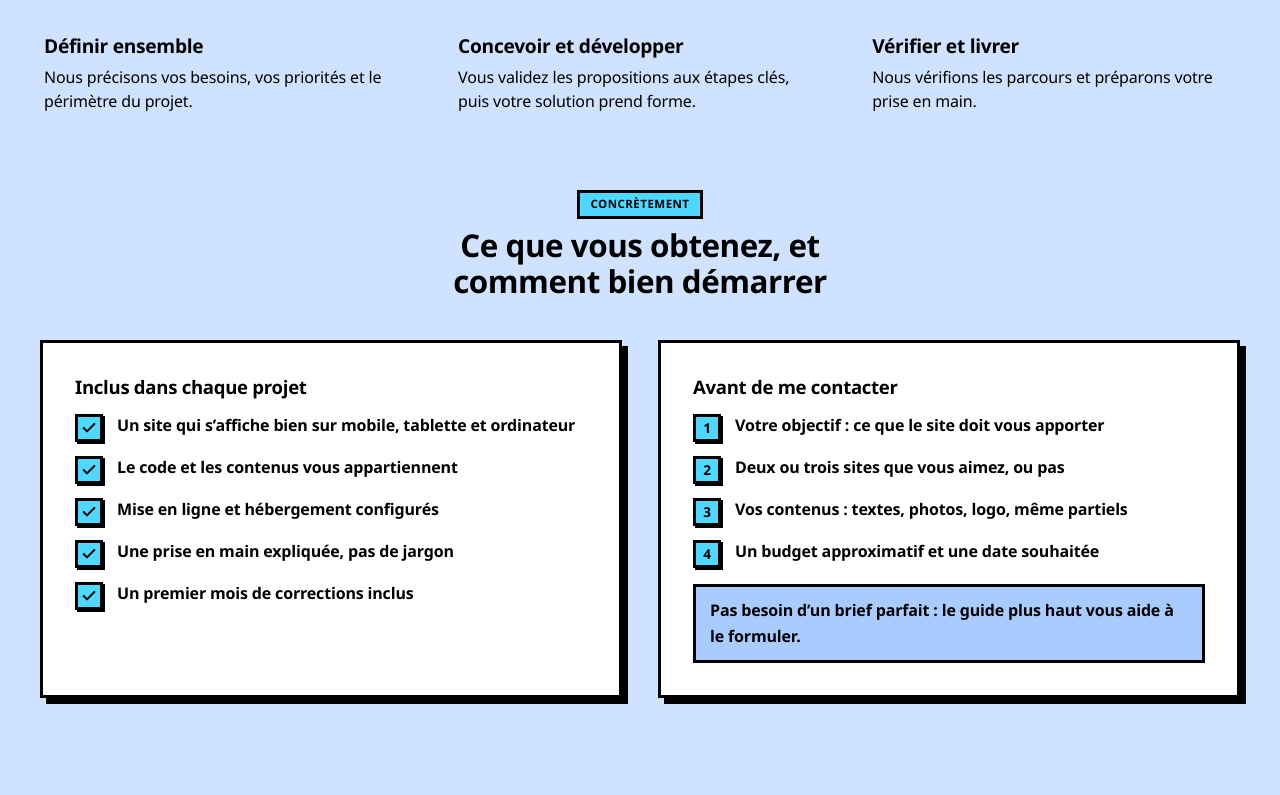
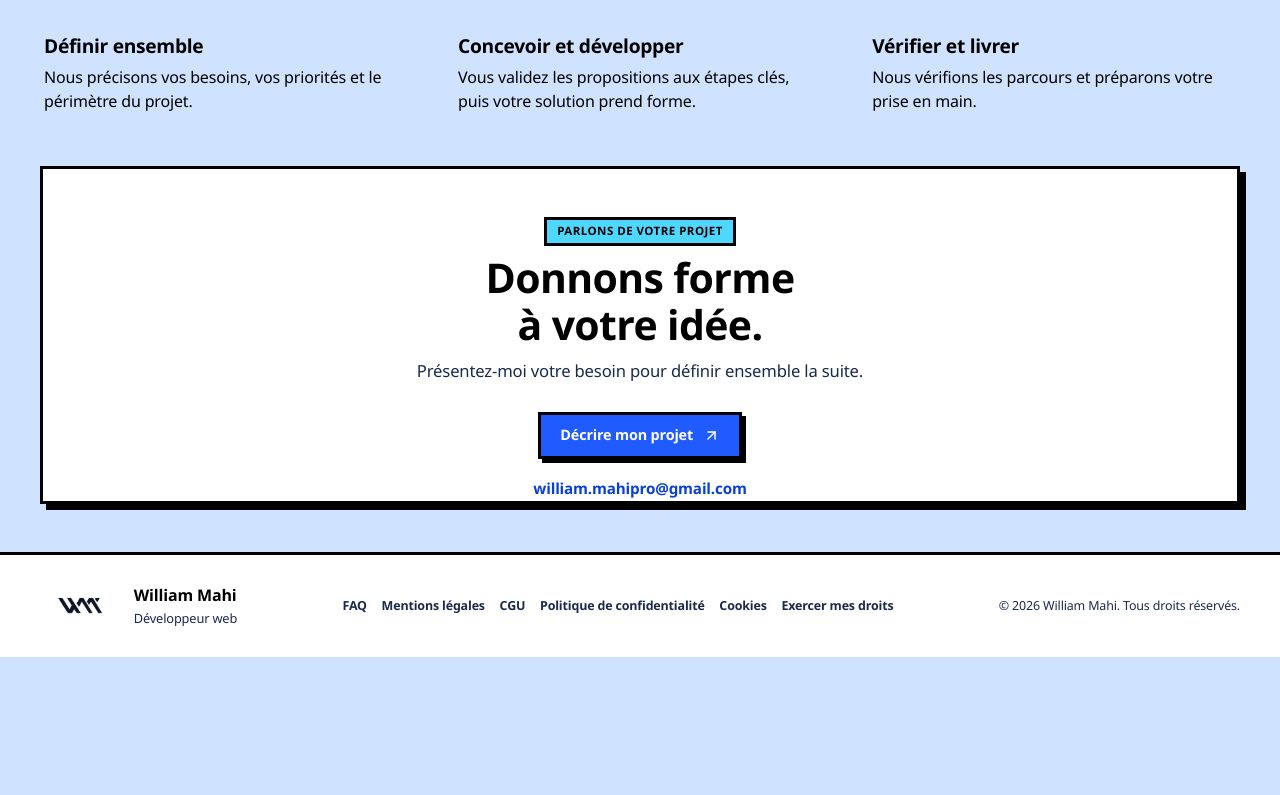
Before and after one commit to wiwi240/portfolio-, a React (Vite) app: page / in a window 1280 px wide. Shown: the part 3265-4060 px from the top of the page. After the commit the page ends 3922 px from the top, so only its background shows below. Built offline with nearby package versions, Linux system fonts and the light colour scheme; a web font is replaced by a local one.

Commit message:
Revert the 'included in every project / before contacting' section: the guide already covers it
Co-Authored-By: Claude Sonnet 5.5 <noreply@anthropic.com>

```diff
--- a/src/components/home-included.css
+++ /dev/null
@@ -1,10 +0,0 @@
-/* Home: what is included in a project, and how to prepare the first contact. */
-.home-included { padding-block: 40px 56px; }
-.home-included-grid { display: grid; grid-template-columns: repeat(2, minmax(0, 1fr)); gap: clamp(20px, 3vw, 36px); margin-top: 32px; }
-.home-included-card { display: flex; flex-direction: column; gap: 16px; padding: clamp(20px, 3vw, 32px); border: 1px solid var(--border); border-radius: var(--radius-lg); background: var(--surface); }
-.home-included-card h3 { margin: 0; font-size: clamp(1.25rem, 2vw, 1.6rem); }
-.home-included-list { display: grid; gap: 14px; margin: 0; padding: 0; list-style: none; }
-.home-included-list li { display: flex; align-items: flex-start; gap: 14px; line-height: 1.45; }
-.home-included-mark { display: grid; flex: none; place-items: center; width: 28px; height: 28px; border-radius: 50%; background: var(--tint); color: var(--accent); font-size: 0.85rem; font-weight: 800; }
-.home-included-note { margin: auto 0 0; color: var(--muted); }
-@media (max-width: 800px) { .home-included-grid { grid-template-columns: minmax(0, 1fr); } }
--- a/src/components/home-included.tsx
+++ /dev/null
@@ -1,88 +0,0 @@
-import { Check } from 'lucide-react'
-import type { Language } from '@/data/portfolio-content'
-import './home-included.css'
-
-// TO VALIDATE BY THE OWNER: these are example commitments, not confirmed facts. Edit the lists below before publishing.
-const text = {
-  fr: {
-    label: 'Concrètement',
-    title: 'Ce que vous obtenez, et comment bien démarrer',
-    includedTitle: 'Inclus dans chaque projet',
-    included: [
-      'Un site qui s’affiche bien sur mobile, tablette et ordinateur',
-      'Le code et les contenus vous appartiennent',
-      'Mise en ligne et hébergement configurés',
-      'Une prise en main expliquée, pas de jargon',
-      'Un premier mois de corrections inclus',
-    ],
-    prepareTitle: 'Avant de me contacter',
-    prepare: [
-      'Votre objectif : ce que le site doit vous apporter',
-      'Deux ou trois sites que vous aimez, ou pas',
-      'Vos contenus : textes, photos, logo, même partiels',
-      'Un budget approximatif et une date souhaitée',
-    ],
-    prepareNote: 'Pas besoin d’un brief parfait : le guide plus haut vous aide à le formuler.',
-  },
-  en: {
-    label: 'In practice',
-    title: 'What you get, and how to start well',
-    includedTitle: 'Included in every project',
-    included: [
-      'A site that looks right on phone, tablet and desktop',
-      'You own the code and the content',
-      'Launch and hosting set up',
-      'A walkthrough in plain words, no jargon',
-      'A first month of fixes included',
-    ],
-    prepareTitle: 'Before you get in touch',
-    prepare: [
-      'Your goal: what the site should do for you',
-      'Two or three sites you like, or dislike',
-      'Your content: texts, photos, logo, even partial',
-      'A rough budget and a desired date',
-    ],
-    prepareNote: 'No need for a perfect brief: the guide above helps you put it into words.',
-  },
-}
-
-export function HomeIncluded({ language }: { language: Language }) {
-  const t = text[language]
-  return (
-    <section className="stack-scene-inner home-section home-included" aria-labelledby="home-included-title">
-      <div className="home-section-heading home-section-heading--centered">
-        <span className="eyebrow">{t.label}</span>
-        <h2 id="home-included-title">{t.title}</h2>
-      </div>
-      <div className="home-included-grid">
-        <div className="home-included-card">
-          <h3>{t.includedTitle}</h3>
-          <ul className="home-included-list">
-            {t.included.map((item) => (
-              <li key={item}>
-                <span className="home-included-mark" aria-hidden="true">
-                  <Check size={16} strokeWidth={3} />
-                </span>
-                {item}
-              </li>
-            ))}
-          </ul>
-        </div>
-        <div className="home-included-card">
-          <h3>{t.prepareTitle}</h3>
-          <ol className="home-included-list home-included-steps">
-            {t.prepare.map((item, index) => (
-              <li key={item}>
-                <span className="home-included-mark" aria-hidden="true">
-                  {index + 1}
-                </span>
-                {item}
-              </li>
-            ))}
-          </ol>
-          <p className="home-included-note">{t.prepareNote}</p>
-        </div>
-      </div>
-    </section>
-  )
-}
--- a/src/components/home-page.tsx
+++ b/src/components/home-page.tsx
@@ -6,7 +6,6 @@ import { guidePanels, type GuideAnswer } from '@/data/home-guide'
 import { markProgrammaticScroll, useScrollToScene } from '@/lib/scroll-stack'
 import { paths } from '@/site'
 import { MethodScene } from './home-illustrations'
-import { HomeIncluded } from './home-included'
 import { HomeProjects } from './home-projects'
 import { ProjectEntry } from './project-entry'
 import { GuidePanel } from './project-guide'
@@ -148,7 +147,6 @@ export function HomePage({ language }: { language: Language }) {
       </StackScene>
       <StackScene id="methode" tone="surface" className="home-converge">
         <section className="stack-scene-inner home-section home-method" aria-labelledby="method-title"><div className="home-section-heading home-section-heading--centered"><Eyebrow>{t.methodLabel}</Eyebrow><h2 id="method-title">{t.methodTitle}</h2><p>{t.methodIntro}</p></div><div className="home-method-grid">{t.steps.map(([title, description], i) => <article className="home-method-card" key={title}><span className="home-step-number">0{i + 1}</span><MethodScene step={i} language={language} /><div className="home-method-copy"><h3>{title}</h3><p>{description}</p></div></article>)}</div></section>
-        <HomeIncluded language={language} />
         <section className="stack-scene-inner home-section home-contact-panel" aria-labelledby="contact-title"><Eyebrow>{t.contactLabel}</Eyebrow><h2 id="contact-title">{t.contactTitle}</h2><p>{t.contactLead}</p><a className="button button-primary" href="#votre-projet">{t.projectContact}<ArrowUpRight aria-hidden="true" /></a><a className="home-contact-email" href={'mailto:' + contactEmail}>{contactEmail}</a></section>
       </StackScene>
     </ScrollStack>
--- a/src/neobrutalism.css
+++ b/src/neobrutalism.css
@@ -314,10 +314,3 @@ html.dark .illustration {
 html.dark .desktop-nav a[aria-current="page"]::after { background: var(--accent-cyan); }
 html.dark .mobile-nav a[aria-current="page"] { color: var(--accent-cyan); }
 html.dark .tl-stem { background: #000; }
-
-/* Home: included in every project / before contacting */
-.home-included-card { border: var(--nb-border); border-radius: 0; background: var(--surface); box-shadow: var(--nb-shadow); }
-.home-included-card h3 { font-weight: 900; }
-.home-included-list li { color: var(--fg); font-weight: 600; }
-.home-included-mark { border: var(--nb-border); border-radius: 0; background: var(--accent-cyan); color: #000; font-weight: 900; box-shadow: 2px 2px 0 var(--nb-line); }
-.home-included-note { padding: 10px 14px; border: var(--nb-border); background: var(--tint); color: var(--fg); font-weight: 700; }
```
